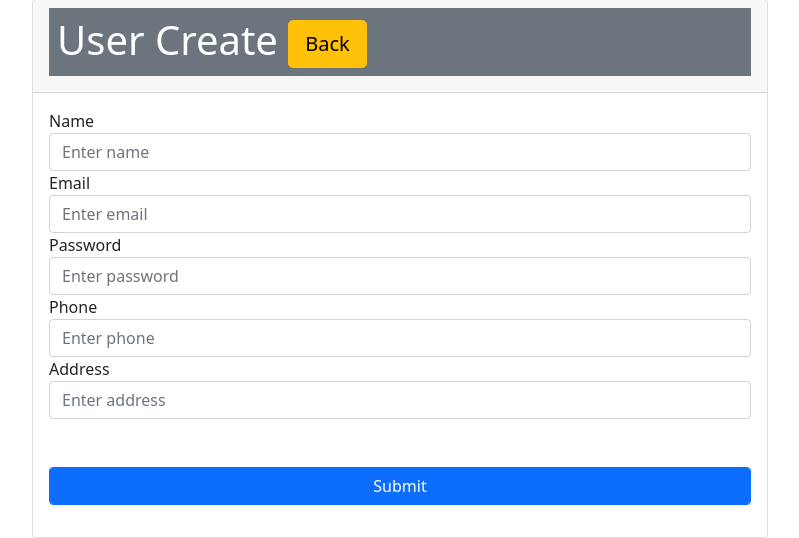
After one commit to Ashinindavudha/php_online_basic_course_2022, a PHP site: page /users/create.php in a window 1280 px wide. The commit adds this page. Shown: the part 625-1163 px from the top of the page, without its empty margins (50-849 px from the left). Run offline with PHP 8.4, Linux system fonts and the light colour scheme; a stand-in replaces the project's code that opens the database connection; some libraries are stand-ins or nearby versions.

Commit message:
user_updated

```diff
--- a/basic_project/1_project/config/db_connection.php
+++ b/basic_project/1_project/config/db_connection.php
@@ -3,7 +3,7 @@
 $host = 'localhost';
 $user = 'root';
 $pass = '';
-$db = 'first_project';
+$db = 'basic_project';
 
 $conn = mysqli_connect($host, $user, $pass, $db);
 
--- /dev/null
+++ b/basic_project/1_project/function.php
@@ -0,0 +1,61 @@
+<?php
+include("config/db_connection.php");
+function get_users_table_data($conn)
+{
+    $sql = "SELECT * FROM users";
+    $result = mysqli_query($conn, $sql);
+    $users_table_data = mysqli_fetch_all($result, MYSQLI_ASSOC);
+    return $users_table_data;
+}
+
+
+// user insert data
+function insert_data_user($conn, $data) {
+    $name = $data['username'];
+    $email = $data['email'];
+    $password = $data['password'];
+    $phone = $data['phone'];
+    $address = $data['address'];
+    $insert_user_data = "INSERT INTO `users` (`username`, `email`, `password`, `phone`, `address`,  `created_at`, `updated_at`) VALUES
+    ('$name', '$email', '$password', '$phone', '$address', Now(), Now());";
+    $insert_user_data_result = mysqli_query($conn, $insert_user_data);
+    if ($insert_user_data_result) {
+        //echo "Data inserted successfully";
+        header("Location: ../users/index.php");
+    }else{
+        echo "Failed to insert data";
+    }
+}
+
+// user update function
+function update_data_user($conn, $data) {
+    $username = $data['username'];
+    $email = $data['email'];
+    $password = $data['password'];
+    $phone = $data['phone'];
+    $address = $data['address'];
+    $id = $_GET['id'];
+    $update_user_data = "UPDATE `users` SET `username` = '$username', `email` = '$email', `password` = '$password', `phone` = '$phone', `address` = '$address' WHERE `id` = '$id';";
+    $update_data = mysqli_query($conn, $update_user_data);
+    if ($update_data) {
+        //return true;
+        header("Location: ../users/index.php");
+    }else{
+        //return false;
+        echo "Failed to update data";
+    }
+
+}
+
+// user delete fucntion
+function delete_data_user($conn, $id) {
+    $delete_user_data = "DELETE FROM `users` WHERE `id` = '$id';";
+    $delete_data = mysqli_query($conn, $delete_user_data);
+    if ($delete_data) {
+        //return true;
+        header("Location: ../users/index.php");
+    }else{
+        //return false;
+        echo "Failed to delete data";
+    }
+}
--- a/basic_project/1_project/layouts/navbar.php
+++ b/basic_project/1_project/layouts/navbar.php
@@ -1,13 +1,13 @@
 <nav class="navbar navbar-expand-lg navbar-light bg-light fixed-top">
   <div class="container-fluid">
-    <a class="navbar-brand" href="#">Navbar</a>
+    <a class="navbar-brand" href="../index.php">IT Empire Group</a>
     <button class="navbar-toggler" type="button" data-bs-toggle="collapse" data-bs-target="#navbarSupportedContent" aria-controls="navbarSupportedContent" aria-expanded="false" aria-label="Toggle navigation">
       <span class="navbar-toggler-icon"></span>
     </button>
     <div class="collapse navbar-collapse" id="navbarSupportedContent">
       <ul class="navbar-nav me-auto mb-2 mb-lg-0">
         <li class="nav-item">
-          <a class="nav-link active" aria-current="page" href="#">Home</a>
+          <a class="nav-link active" aria-current="page" href="../index.php">Home</a>
         </li>
         <li class="nav-item">
           <a class="nav-link" href="users/index.php">User</a>
--- /dev/null
+++ b/basic_project/1_project/users/create.php
@@ -0,0 +1,62 @@
+<?php
+include("../function.php");
+include('../layouts/head.php');
+
+?>
+<body>
+<div class="container">
+ <?php include('../layouts/navbar.php'); ?>
+</div>
+ <?php
+
+
+include('../layouts/header.php');
+
+?>
+
+<div class="container">
+ <div class="row">
+  <div class="col-md-8">
+   <div class="card">
+    <div class="card-header">
+     <h1 class="p-2 text-left text-white bg-secondary">User Create <span><a href="create.php" class="btn btn-warning btn-lg">Back</a></span></h1>
+    </div>
+    <div class="card-body">
+     <form action="../actions/user_create.php" method="POST">
+      <div class="form-group">
+       <label for="name">Name</label>
+       <input type="text" class="form-control" id="name" name="username" placeholder="Enter name">
+      </div>
+      <div class="form-group">
+       <label for="email">Email</label>
+       <input type="email" class="form-control" id="email" name="email" placeholder="Enter email">
+      </div>
+      <div class="form-group">
+       <label for="password">Password</label>
+       <input type="password" class="form-control" id="password" name="password" placeholder="Enter password">
+      </div>
+      <div class="form-group">
+       <label for="phone">Phone</label>
+       <input type="text" class="form-control" id="phone" name="phone" placeholder="Enter phone">
+      </div>
+      <div class="form-group">
+       <label for="address">Address</label>
+       <input type="text" class="form-control" id="address" name="address" placeholder="Enter address">
+      </div>
+      <div class="form-group mt-5">
+
+       <input type="submit" name="submit" class=" btn btn-primary form-control">
+      </div>
+     </form>
+    </div>
+   </div>
+
+  </div>
+ </div>
+</div>
+
+
+<?php
+include('../layouts/footer.php');
+
+?>
```
Also changed, not shown: basic_project/1_project/actions/user_create.php (added, +18 -0 lines), basic_project/1_project/users/edit.php (+91 -0 lines), basic_project/1_project/users/index.php (+22 -8 lines), basic_project/1_project/actions/user_delete.php (added).
